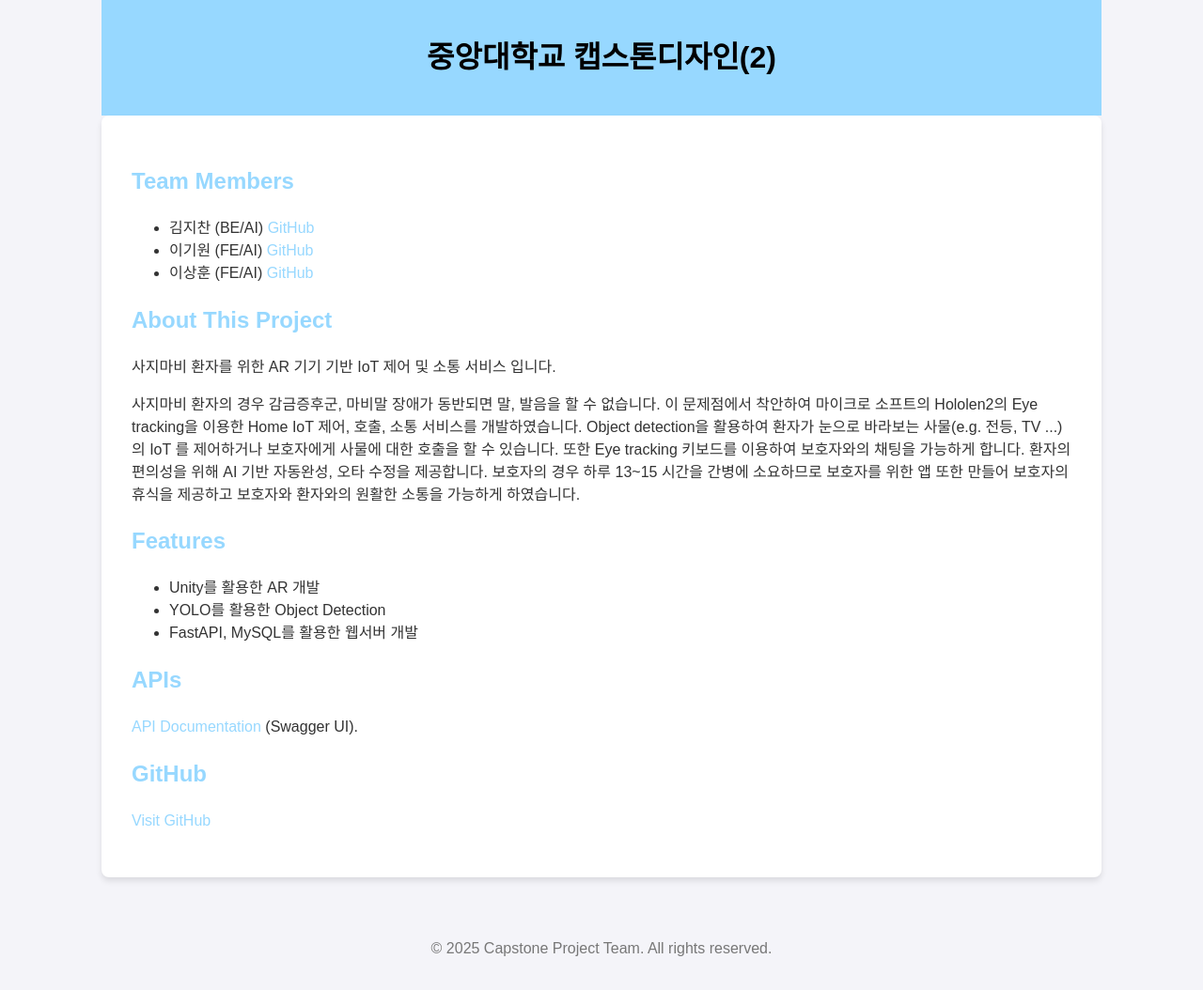
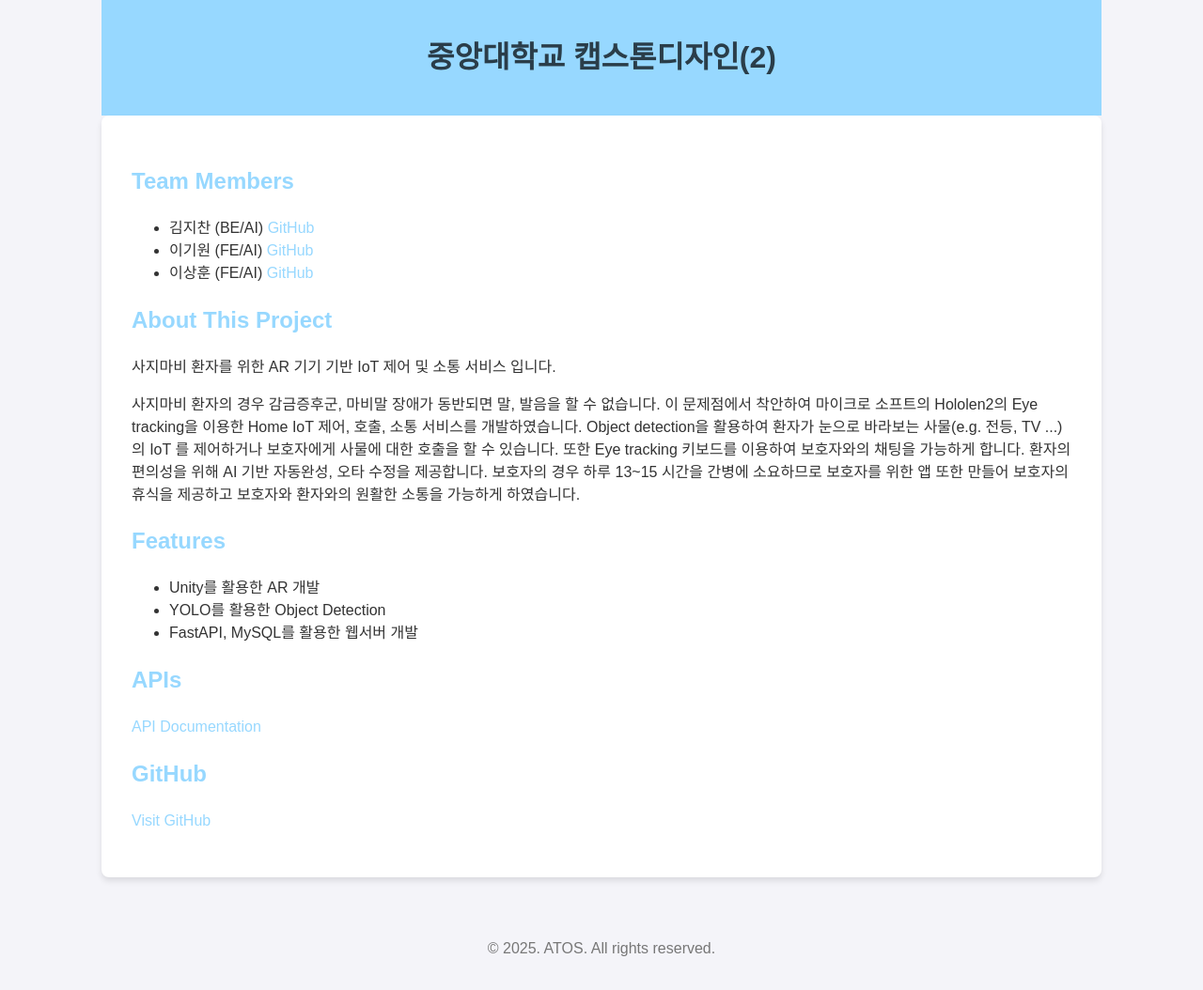
Before and after one commit to ATOSCD/BackEnd, a FastAPI app: page / in a window 1280 px wide. Shown: the whole page at 94% size. Run offline with FastAPI, Linux system fonts and the light colour scheme.

Commit message:
(STYLE) Update main website

```diff
--- a/app/templates/root.html
+++ b/app/templates/root.html
@@ -30,7 +30,7 @@
             box-shadow: 0 4px 6px rgba(0, 0, 0, 0.1);
         }
         h1{
-            color: #000000
+            color: #2a3d49
         }
         h2 {
             color: #97D8FF;
@@ -81,7 +81,7 @@
         </ul>
         <h2>APIs</h2>
         <p>
-            <a href="/docs">API Documentation</a> (Swagger UI).
+            <a href="/docs">API Documentation</a>
         </p>
         <h2>GitHub</h2>
         <p>
@@ -89,7 +89,7 @@
         </p>
     </main>
     <footer>
-        <p>&copy; 2025 Capstone Project Team. All rights reserved.</p>
+        <p>&copy; 2025. ATOS. All rights reserved.</p>
     </footer>
 </body>
 </html>
```
